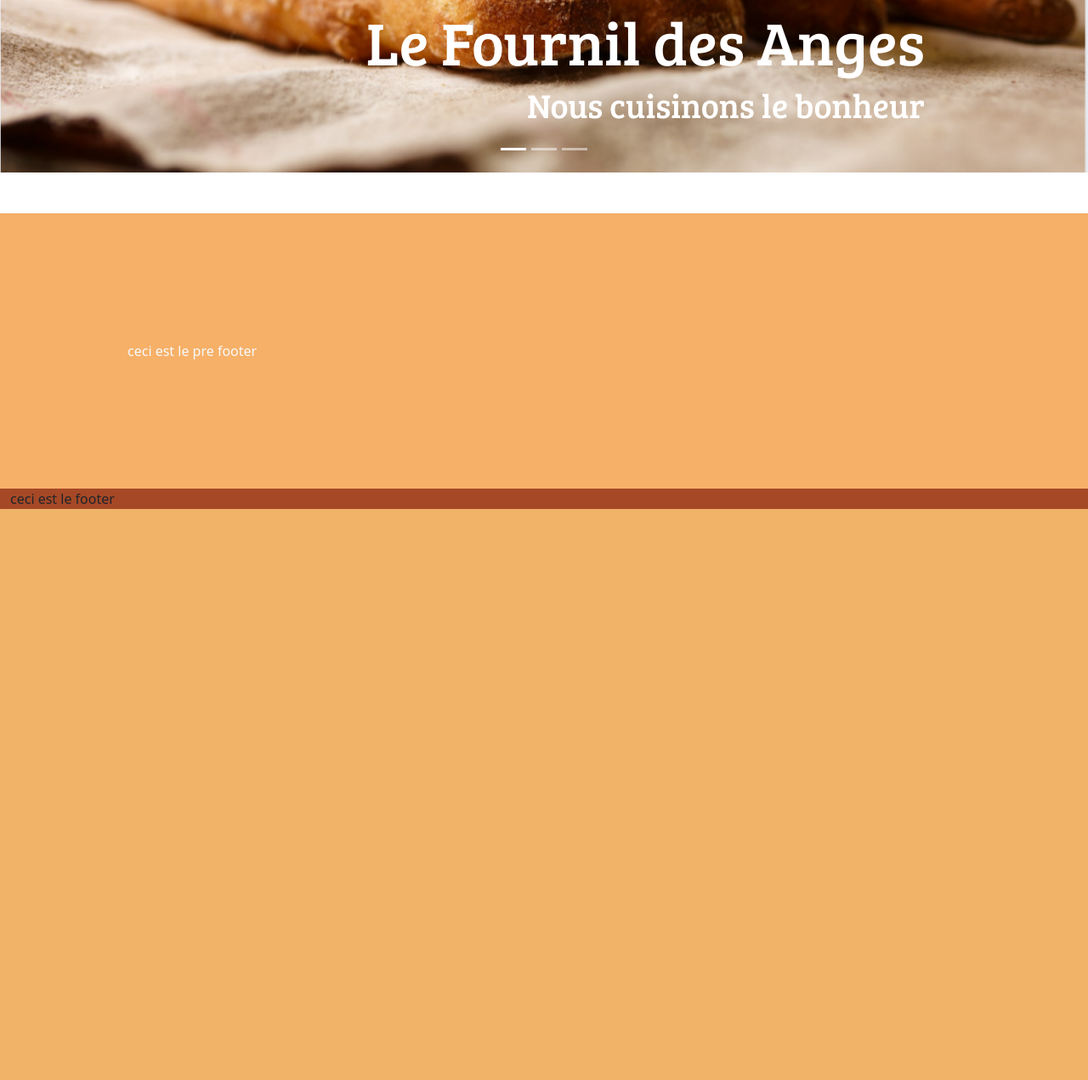
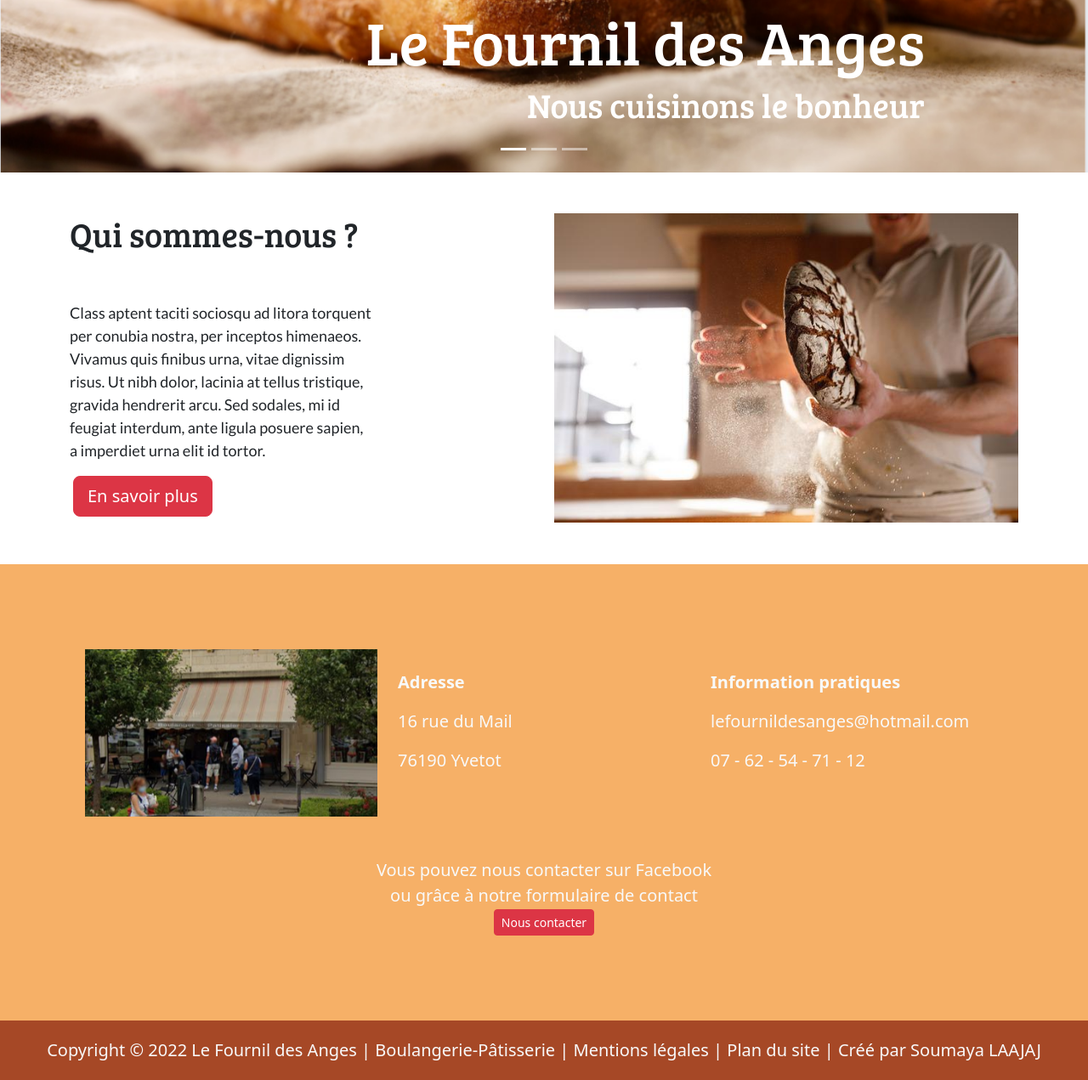
Before and after one commit to SoumayaLAAJAJ/BakeryWebsite, a Symfony app: template templates/home/index.html.twig in a window 1280 px wide. Shown: the part 433-1704 px from the top of the page at 85% size. Before the commit the page ends 1032 px from the top, so only its background shows below. Run offline with Twig, Linux system fonts and the light colour scheme; the template is opened without the code that fills it, so the values that code supplies are empty; some libraries are stand-ins or nearby versions.

Commit message:
footer et premier article

```diff
--- a/public/css/front.css
+++ b/public/css/front.css
@@ -1,4 +1,5 @@
 @import url('https://fonts.googleapis.com/css2?family=Bree+Serif&display=swap');
+@import url('https://fonts.googleapis.com/css2?family=Lato&display=swap');
 
 .font{
     font-family: 'Bree Serif', serif;
@@ -10,9 +11,30 @@
 
 .pre-footer{
     background-color: #F6B067;
-    padding: 150px;
+    padding: 100px;
 }
 
-footer{
-    background-color: rgba(166, 72, 38, 92)
+.footer{
+    background-color: rgba(166, 72, 38, 92);
+    padding: 20px;
+
 }
+
+a.btn-footer{
+    text-decoration: none;
+    color: white;
+}
+
+a.btn-footer:hover{
+    background-color: maroon;
+    padding: 19px;
+}
+
+img{
+    max-width: 100%;
+}
+
+.text{
+    font-family: 'Lato', sans-serif;
+    font-size: large;
+}
--- a/templates/base.html.twig
+++ b/templates/base.html.twig
@@ -25,7 +25,7 @@
                 <div class="collapse navbar-collapse px-3" id="navbarNavDropdown">
                 <ul class="navbar-nav center">
                     <li class="nav-item">
-                    <a class="nav-link active text-light ms-5 fs-4" aria-current="page" href="#">Accueil</a>
+                    <a class="nav-link active text-light ms-5 fs-4" aria-current="page" href="{{ path('home')}}">Accueil</a>
                     </li>
                     <li class="nav-item">
                     <a class="nav-link text-light ms-5 fs-4" href="#">Qui sommes-nous ?</a>
@@ -56,9 +56,32 @@
 
         <footer>
 
-        <div class="container-fluid pre-footer mt-5 text-light"> ceci est le pre footer</div>
+        <div class="container-fluid pre-footer mt-5 text-light fs-5">
+            <div class="row">
+                <div class="col-md-4">
+                    <img src="{{asset("images/boutique.png")}}" alt="">
+                </div>
+                <div class="col-md-4">
+                    <p class="fw-bold pt-4">Adresse</p>
+                    <p>16 rue du Mail</p>
+                    <p>76190 Yvetot</p>
+                </div>
+                <div class="col-md-4">
+                    <p class="fw-bold pt-4">Information pratiques</p>
+                    <p>lefournildesanges@hotmail.com</p>
+                    <p>07 - 62 - 54 - 71 - 12</p>
+                </div>
+            </div>
 
-        <div class="container-fluid footer">ceci est le footer</div>
+            <div class="text-center pt-5">Vous pouvez nous contacter sur Facebook <br> ou grâce à notre formulaire de contact <br> <a class=" btn btn-sm btn-danger" href="">Nous contacter</a> </div>
+
+
+
+
+
+        </div>
+
+        <div class="container-fluid footer text-light text-center fs-5">Copyright © 2022 Le Fournil des Anges  |  Boulangerie-Pâtisserie  |  <a class="text-light btn-footer" href="">Mentions légales</a>  |  <a class="text-light btn-footer" href="">Plan du site </a> |  Créé par Soumaya LAAJAJ</div>
 
         </footer>
 
--- a/templates/home/index.html.twig
+++ b/templates/home/index.html.twig
@@ -3,7 +3,7 @@
 {% block title %}Fournil des Anges - Accueil{% endblock %}
 
 {% block body %}
-
+{# CAROUSSEL #}
 <div id="carouselExampleCaptions" class="carousel slide" data-bs-ride="false">
     <div class="carousel-indicators">
         <button type="button" data-bs-target="#carouselExampleCaptions" data-bs-slide-to="0" class="active" aria-current="true" aria-label="Slide 1"></button>
@@ -44,7 +44,20 @@
 </div>
 
 
+{# INTRO QUI-SOMMES NOUS ? #}
 
+<div class="container mt-5 d-flex">
+    <div class="row justify-content-between">
+        <div class="col-md-4 pb-2">
+            <h1 class='font pb-5'>Qui sommes-nous ? </h1>
+            <p class="text">Class aptent taciti sociosqu ad litora torquent per conubia nostra, per inceptos himenaeos. Vivamus quis finibus urna, vitae dignissim risus. Ut nibh dolor, lacinia at tellus tristique, gravida hendrerit arcu. Sed sodales, mi id feugiat interdum, ante ligula posuere sapien, a imperdiet urna elit id tortor. </p>
+            <a href="" class="btn btn-danger btn-lg mx-1">En savoir plus</a>
+        </div>
+        <div class="col-md-6">
+            <img src="{{asset('images/qui.jpg')}}" alt="">
+        </div>
+    </div>
+</div>
 
 
 {% endblock %}
```
Also changed, not shown: public/images/boutique.png (added), public/images/qui.jpg (added).
